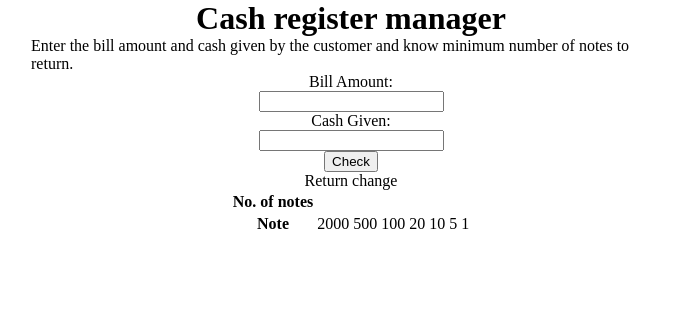
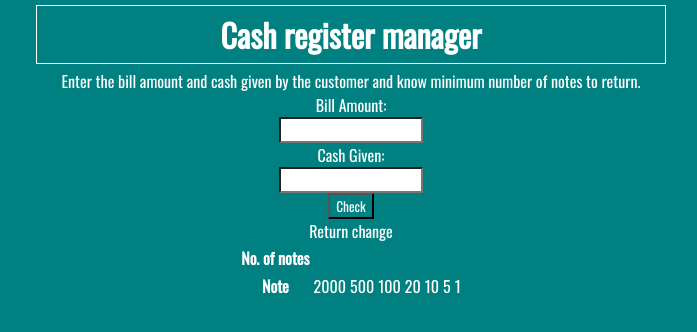
Before and after one commit to procrastinatedbread/mark-10, a plain HTML site: page index.html in a window 1280 px wide. Shown: the whole page, without its empty margins (289-986 px from the left). Drawn offline with nearby package versions, Linux system fonts and the light colour scheme.

Commit message:
updated css

```diff
--- a/main.css
+++ b/main.css
@@ -1,8 +1,24 @@
+@import url("https://fonts.googleapis.com/css2?family=Arimo:ital@1&family=Comfortaa&family=Oswald&family=Source+Sans+Pro&family=Work+Sans&display=swap");
+
 * {
+  font-family: "Oswald", sans-serif;
   margin: auto;
+  background-color: teal;
+  color: white;
 }
 .container {
   display: flex;
   flex-direction: column;
   width: 50vw;
 }
+.heading {
+  margin: 5px 5px;
+  padding: 5px 5px;
+  border: 1px solid white;
+  text-align: center;
+}
+#bill-amount,
+#cash-given {
+  background-color: white;
+  color: black;
+}
```
